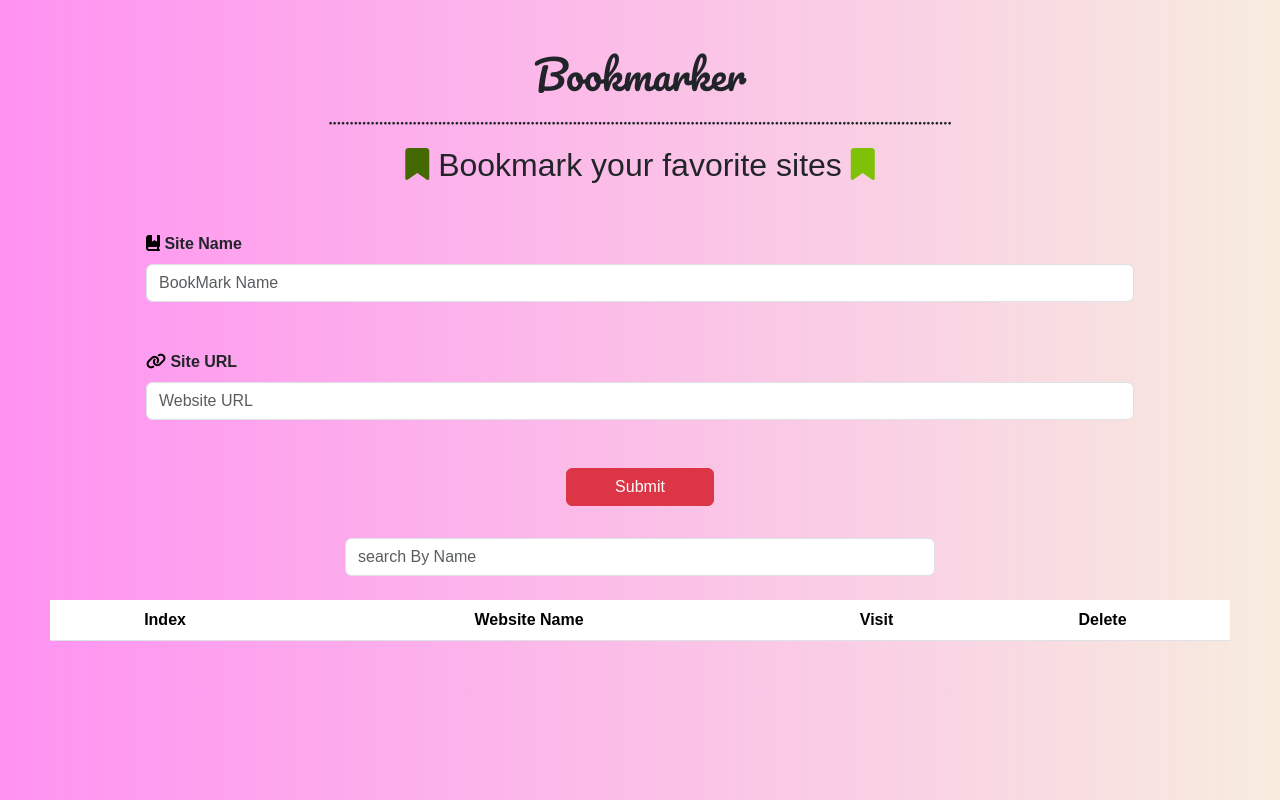
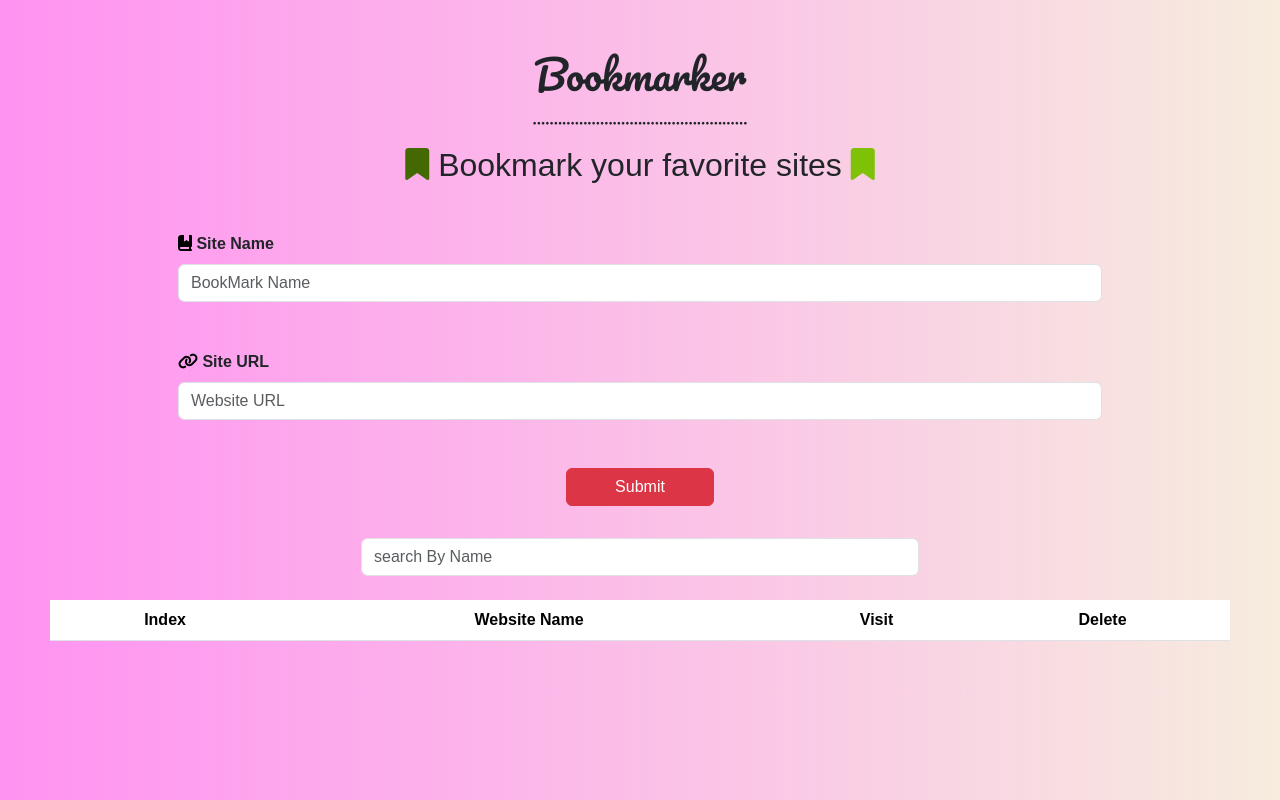
Before and after one commit to NourhanRashad9/Bookmark, a plain HTML site: page index.html in a window 1280 px wide. Drawn offline with Linux system fonts and the light colour scheme; a web font is replaced by a local one.

Commit message:
second commit

```diff
--- a/index.html
+++ b/index.html
@@ -19,9 +19,10 @@
 
 </head>
 <body class="color">
+    <div class="container">
     <div class="item  text-center m-5  ">
         <h1>Bookmarker</h1>
-        <p>....................................................................................................................................................</p>
+        <p>...................................................</p>
         <h2><i class="fa-solid fa-bookmark" style="color: #456902;"></i> Bookmark your favorite sites <i class="fa-solid fa-bookmark" style="color: #7fc106;"></i></h2>
     </div >
 <div class=" invalid d-none justify-content-center align-items-center" id="invalidUrl">
@@ -53,8 +54,11 @@
 
       </div>
       <input id="searchInput" oninput="Search()"  type="search" class="form-control my-4 mx-auto w-50 "  placeholder="search By Name">
+    </div>
 
-      <div >
+
+
+      <div>
         <table class="table bg-white px-4 text-center" >
             <thead>
                 <tr>
```
